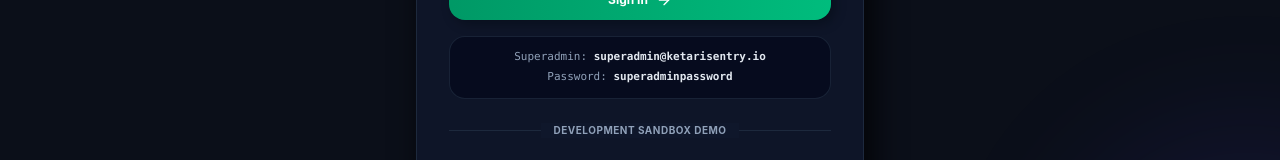
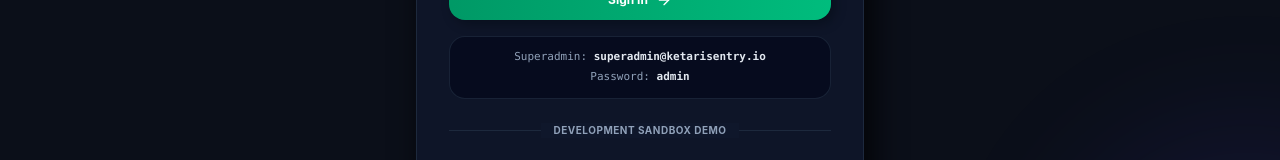
Before and after one commit to AmmrYsir/ketarisentry, a React (Vite) app: page / in a window 1280 px wide. Shown: the part 446-606 px from the top of the page. Built offline with nearby package versions, Linux system fonts and the light colour scheme.

Commit message:
refactor: Update superadmin password in LoginPage component

```diff
--- a/src/components/LoginPage.tsx
+++ b/src/components/LoginPage.tsx
@@ -184,7 +184,7 @@ export const LoginPage: React.FC = () => {
 
             <div className="p-3 rounded-2xl bg-slate-950/60 border border-slate-800/80 text-[11px] text-slate-400 text-center font-mono space-y-1 select-none">
               <div>Superadmin: <strong className="text-slate-200">superadmin@ketarisentry.io</strong></div>
-              <div>Password: <strong className="text-slate-200">superadminpassword</strong></div>
+              <div>Password: <strong className="text-slate-200">admin</strong></div>
             </div>
           </form>
         )}
```
